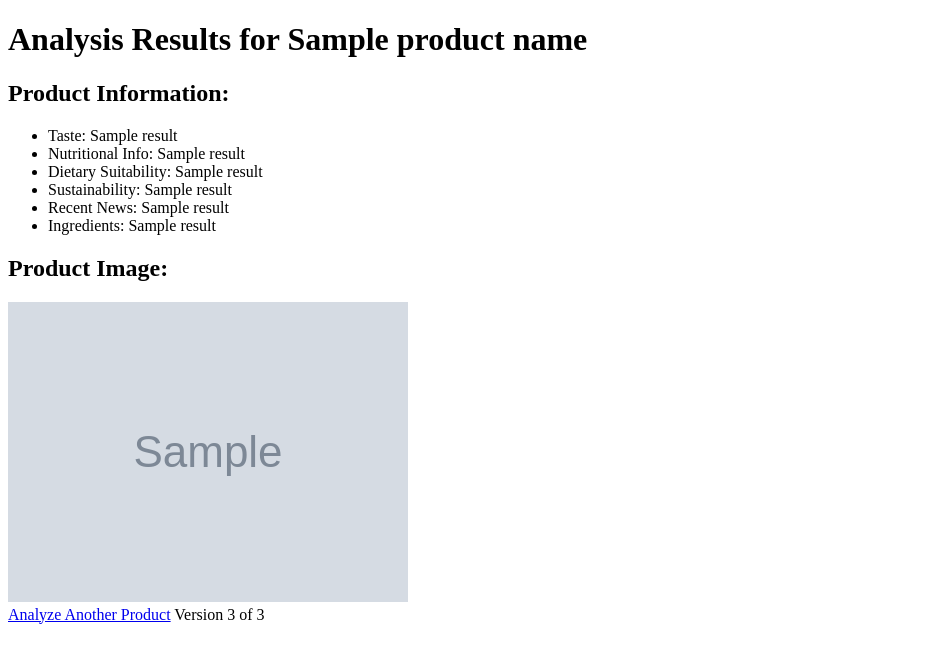
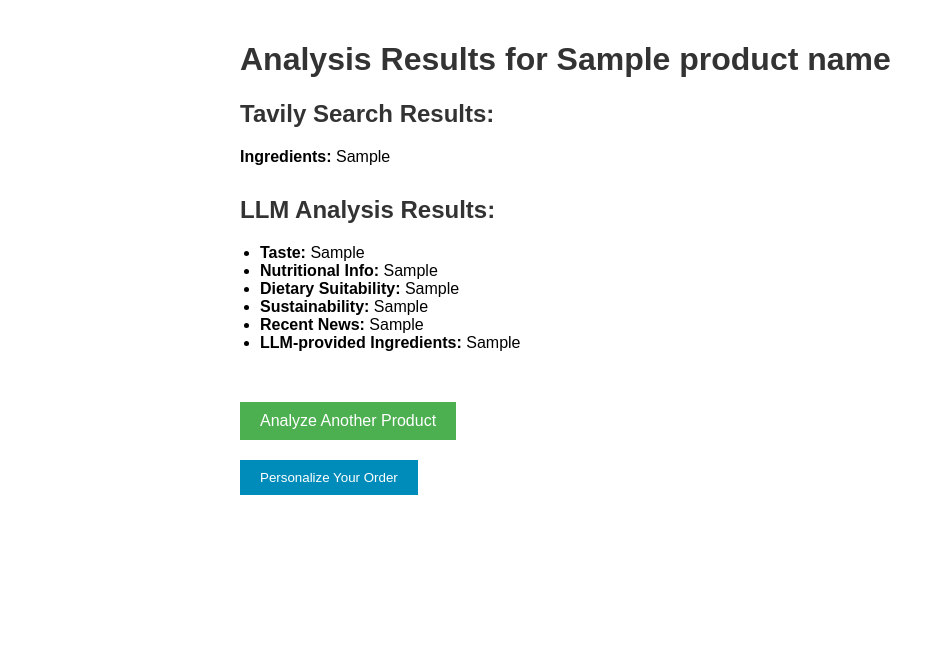
Before and after one commit to diksha-ankercloud/ConsumeWisely-GenAI-Google-Hack-24, a Flask app: template Search-bar/templates/results.html in a window 1280 px wide. Shown: the top 663 px of the page, without its empty margins (0-945 px from the left). Run offline with Flask 3, Linux system fonts and the light colour scheme; the template is opened without the code that fills it: most values are stand-ins (such as "Sample title", 1, 10 or a date in 2020); grey boxes marked "Sample" are stand-in pictures.

Commit message:
update on frontend

```diff
--- a/Search-bar/templates/results.html
+++ b/Search-bar/templates/results.html
@@ -4,30 +4,45 @@
     <meta charset="UTF-8">
     <meta name="viewport" content="width=device-width, initial-scale=1.0">
     <title>Analysis Results for {{ product_name }}</title>
+    <style>
+        body { font-family: Arial, sans-serif; max-width: 800px; margin: 0 auto; padding: 20px; }
+        h1, h2 { color: #333; }
+        ul { padding-left: 20px; }
+        .section { margin-bottom: 30px; }
+        .back-link { display: inline-block; margin-top: 20px; padding: 10px 20px; background-color: #4CAF50; color: white; text-decoration: none; }
+        .button-container { display: flex; justify-content: space-between; margin-top: 20px; }
+        .button { padding: 10px 20px; background-color: #4CAF50; color: white; text-decoration: none; border: none; cursor: pointer; }
+        .personalize-button { background-color: #008CBA; }
+    </style>
 </head>
 <body>
     <h1>Analysis Results for {{ product_name }}</h1>
-    <!-- Display analysis results -->
-    {% if results %}
-        <h2>Product Information:</h2>
-        <ul>
-            <li>Taste: {{ results[0] }}</li>
-            <li>Nutritional Info: {{ results[1] }}</li>
-            <li>Dietary Suitability: {{ results[2] }}</li>
-            <li>Sustainability: {{ results[3] }}</li>
-            <li>Recent News: {{ results[4] }}</li>
-            <li>Ingredients: {{ results[5] }}</li>
-        </ul>
-    {% endif %}
-    <!-- Display product image if available -->
-    {% if image_url %}
-        <h2>Product Image:</h2>
-        <img src="{{ image_url }}" alt="{{ product_name }}" style="max-width: 500px;">
-    {% endif %}
-    <br>
-    <!-- Link to analyze another product -->
-    <a href="/">Analyze Another Product</a>
+
+    <div class="section">
+        <h2>Tavily Search Results:</h2>
+        <p><strong>Ingredients:</strong> {{ product_info.tavily_ingredients }}</p>
+    </div>
+
+    <div class="section">
+        <h2>LLM Analysis Results:</h2>
+        {% if product_info.llm_results %}
+            <ul>
+                <li><strong>Taste:</strong> {{ product_info.llm_results[0] }}</li>
+                <li><strong>Nutritional Info:</strong> {{ product_info.llm_results[1] }}</li>
+                <li><strong>Dietary Suitability:</strong> {{ product_info.llm_results[2] }}</li>
+                <li><strong>Sustainability:</strong> {{ product_info.llm_results[3] }}</li>
+                <li><strong>Recent News:</strong> {{ product_info.llm_results[4] }}</li>
+                <li><strong>LLM-provided Ingredients:</strong> {{ product_info.llm_results[5] }}</li>
+            </ul>
+        {% else %}
+            <p>No LLM results available.</p>
+        {% endif %}
+    </div>
+
+    <a href="/" class="back-link">Analyze Another Product</a>
+    <div class="button-container"></div>
+
+        <button class="button personalize-button">Personalize Your Order</button>
+    </div>
 </body>
 </html>
-
-Version 3 of 3
```
Also changed, not shown: Search-bar/app_search.py (+10 -10 lines), Search-bar/templates/index.html (+6 -2 lines), 1 other file.
